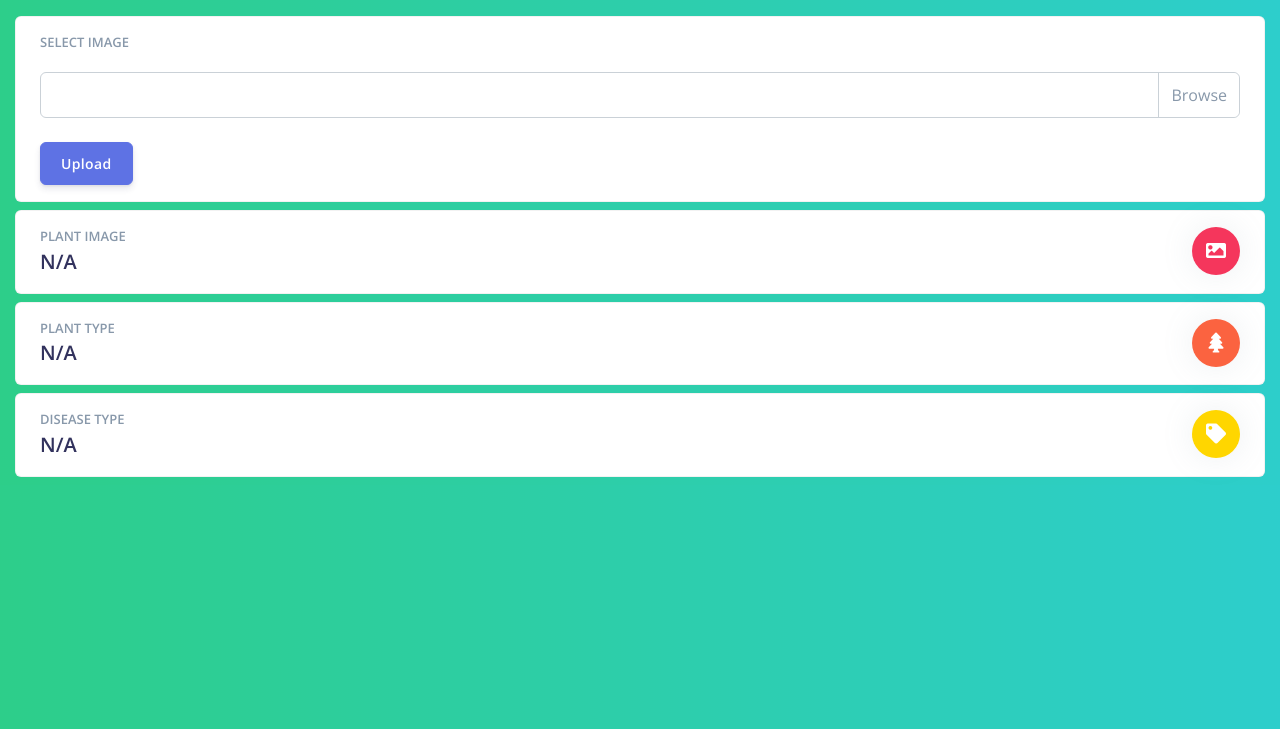
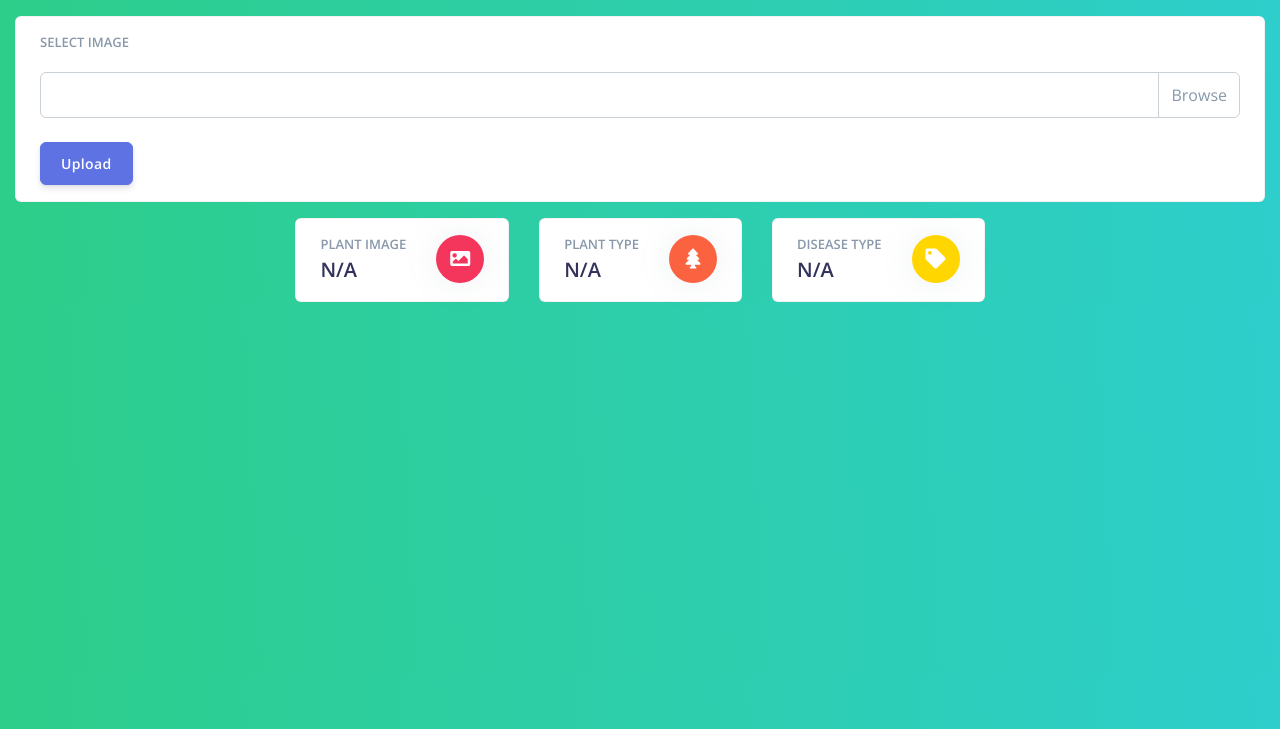
Before and after one commit to sharon-ho/scarecrow, a Flask app: page / in a window 1280 px wide. Shown: the part 71-800 px from the top of the page. Run offline with Flask 2, Linux system fonts and the light colour scheme; some libraries are stand-ins or nearby versions.

Commit message:
Layout fix

```diff
--- a/app/templates/includes/top-stats.html
+++ b/app/templates/includes/top-stats.html
@@ -1,7 +1,7 @@
     <div class="container-fluid">
       <div class="header-body">
         <!-- Card stats -->
-        <div class="row pb-2">
+        <div class="row pb-3">
             <div class="container-fluid">
                 <div class="card card-stats mb-4 mb-xl-0">
                   <div class="card-body">
@@ -22,9 +22,9 @@
                 </div>
             </div>
           </div>
-          <div class="row pb-2">
-            <div class="container-fluid">
-                <div class="card card-stats">
+        <div class="row justify-content-center">
+          <div class="col-auto">
+            <div class="card card-stats mb-4 mb-xl-0">
               <div class="card-body">
                 <div class="row">
                   <div class="col">
@@ -33,7 +33,6 @@
                     <span id="stats_traffic" class="h2 font-weight-bold mb-0">N/A</span>
 
                   </div>
-
                   <div class="col-auto">
                     <div class="icon icon-shape bg-danger text-white rounded-circle shadow">
                       <i class="fas fa-image"></i>
@@ -43,19 +42,16 @@
               </div>
             </div>
           </div>
-          </div>
-        <div class="row pb-2">
-            <div class="container-fluid">
+          <div class="col-auto">
             <div class="card card-stats mb-4 mb-xl-0">
               <div class="card-body">
                 <div class="row">
                   <div class="col">
-                          <h5 class="card-title text-uppercase text-muted mb-0">Plant Type</h5>
+                    <h5 class="card-title text-uppercase text-muted mb-0">Plant type</h5>
 
-                          <span id="stats_traffic" class="h2 font-weight-bold mb-0">N/A</span>
+                    <span id="stats_users" class="h2 font-weight-bold mb-0">N/A</span>
 
                   </div>
-
                   <div class="col-auto">
                     <div class="icon icon-shape bg-warning text-white rounded-circle shadow">
                       <i class="fas fa-tree"></i>
@@ -65,19 +61,16 @@
               </div>
             </div>
           </div>
-          </div>
-        <div class="row pb-2">
-            <div class="container-fluid">
-                <div class="card card-stats">
+          <div class="col-auto">
+            <div class="card card-stats mb-4 mb-xl-0">
               <div class="card-body">
                 <div class="row">
                   <div class="col">
-                          <h5 class="card-title text-uppercase text-muted mb-0">Disease Type</h5>
+                    <h5 class="card-title text-uppercase text-muted mb-0">Disease type</h5>
 
-                          <span id="stats_traffic" class="h2 font-weight-bold mb-0">N/A</span>
+                    <span id="stats_sales" class="h2 font-weight-bold mb-0">N/A</span>
 
                   </div>
-
                   <div class="col-auto">
                     <div class="icon icon-shape bg-yellow text-white rounded-circle shadow">
                       <i class="fas fa-tag"></i>
@@ -90,3 +83,4 @@
         </div>
       </div>
     </div>
+  </div>
```
Lines whose indentation alone changed are shown as unchanged.
